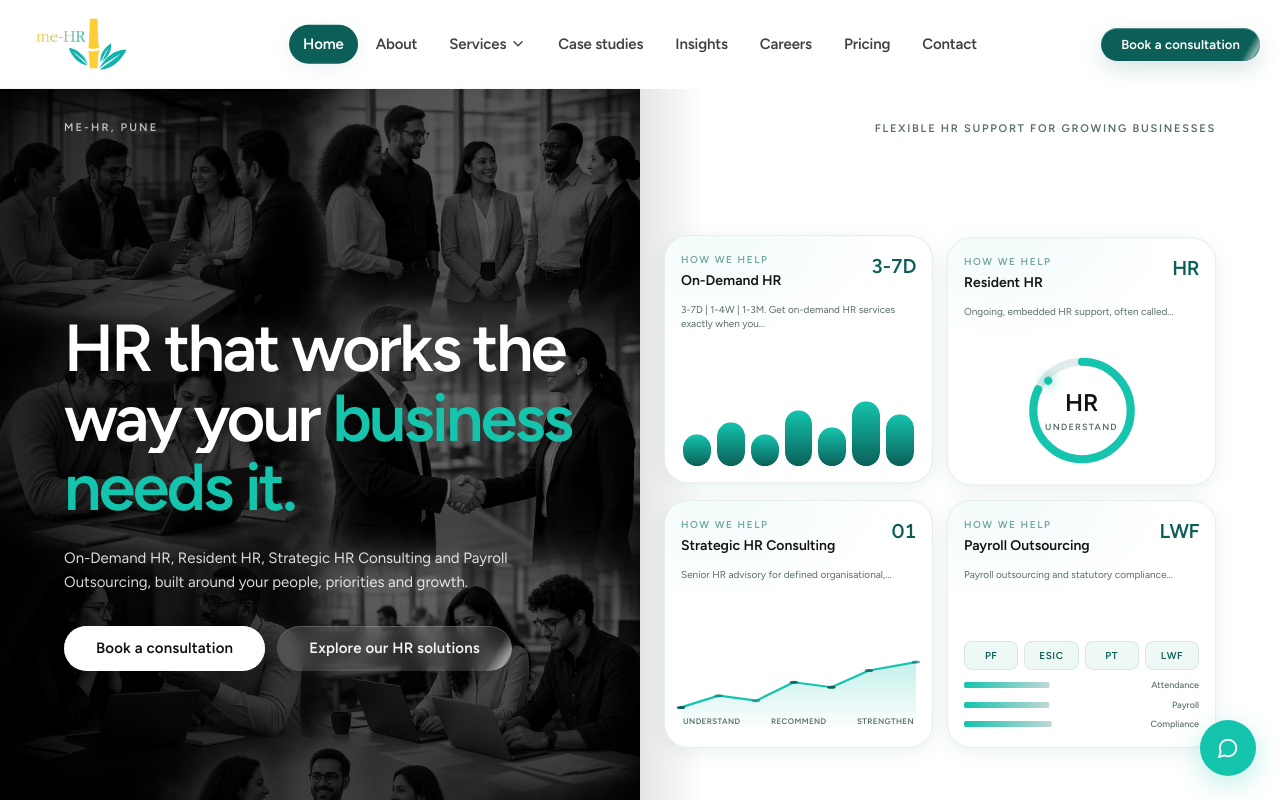
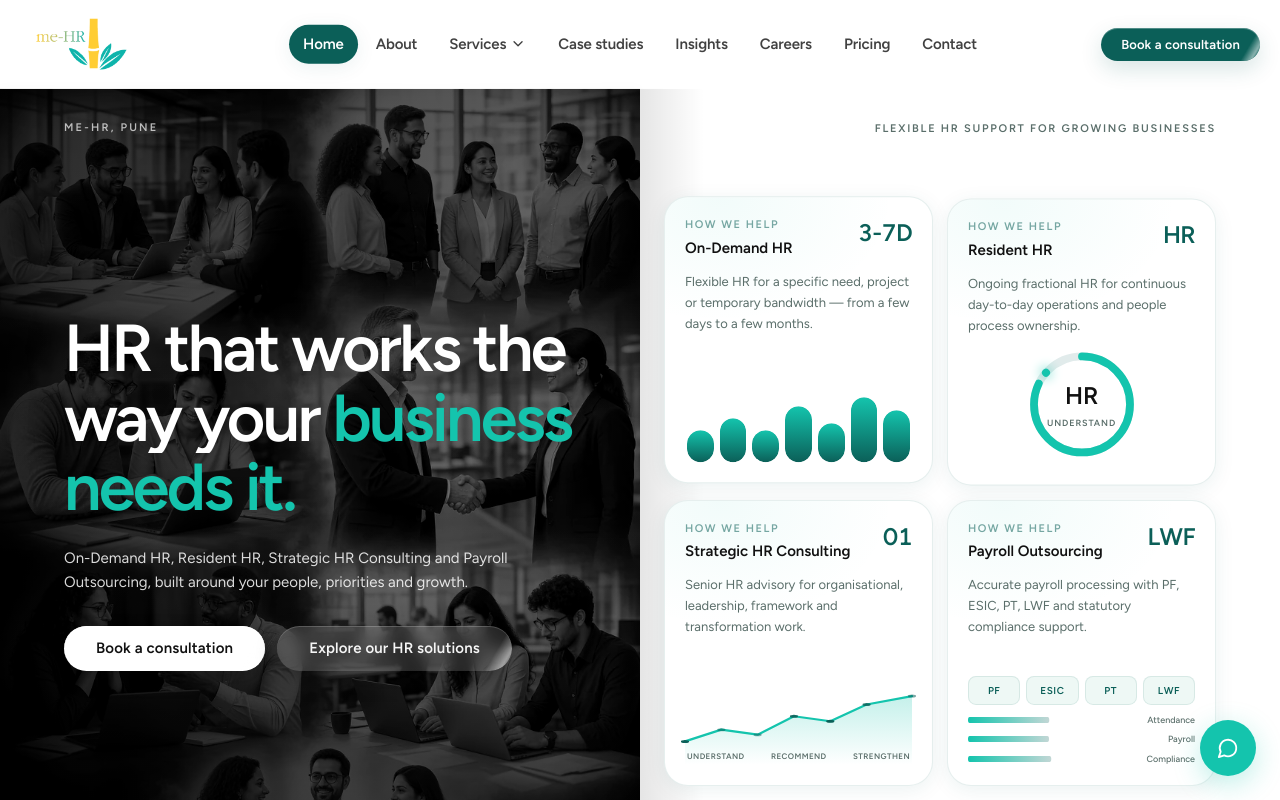
Before and after one commit to rohan1207/me-hr-3rd-draft, a Next.js app: page / in a window 1280 px wide. Shown: the top 800 px of the page. Built offline with nearby package versions, Linux system fonts and the light colour scheme.

Commit message:
first commit

```diff
--- a/src/components/ui/HeroLiveCards.jsx
+++ b/src/components/ui/HeroLiveCards.jsx
@@ -1,7 +1,7 @@
 "use client";
 
 import { useEffect, useState } from "react";
-import { Link } from "@/components/compat/router";
+import { Link } from "react-router-dom";
 import { motion, useReducedMotion } from "framer-motion";
 import { homeContent, serviceModels } from "../../data/content";
 
@@ -44,13 +44,29 @@ function linePath(boost = 0) {
  }).join(" ");
 }
 
-function shortSubtitle(desc, max = 72) {
- if (!desc) return "";
- if (desc.length <= max) return desc;
- const cut = desc.slice(0, max);
- const lastSpace = cut.lastIndexOf(" ");
- return `${cut.slice(0, lastSpace > 40 ? lastSpace : max).trim()}...`;
-}
+/** Complete copy per card — never ellipsis-truncated mid-sentence */
+const CARD_COPY = {
+ "on-demand": {
+ mobile: "HR support for a set stretch — days, weeks or months.",
+ desktop:
+ "Flexible HR for a specific need, project or temporary bandwidth — from a few days to a few months.",
+ },
+ retainership: {
+ mobile: "Embedded HR for day-to-day people operations.",
+ desktop:
+ "Ongoing fractional HR for continuous day-to-day operations and people process ownership.",
+ },
+ strategic: {
+ mobile: "Senior advisory for defined people and org projects.",
+ desktop:
+ "Senior HR advisory for organisational, leadership, framework and transformation work.",
+ },
+ pagar: {
+ mobile: "Payroll with PF, ESIC and statutory compliance.",
+ desktop:
+ "Accurate payroll processing with PF, ESIC, PT, LWF and statutory compliance support.",
+ },
+};
 
 function GlassCard({
  children,
@@ -83,7 +99,7 @@ function GlassCard({
  }}
  aria-hidden
  />
- <div className="relative z-[1] flex h-full flex-col p-3.5 sm:p-4">{children}</div>
+ <div className="relative z-[1] flex h-full flex-col p-3 sm:p-4 lg:p-5">{children}</div>
  </>
  );
 
@@ -130,17 +146,17 @@ function GlassCard({
 function CardLabel({ eyebrow, title, value, suffix = "", theme = "dark" }) {
  const light = theme === "light";
  return (
- <div className="mb-3 flex items-start justify-between gap-2">
- <div>
+ <div className="mb-2 flex items-start justify-between gap-2 sm:mb-3">
+ <div className="min-w-0">
  <p
- className={`text-[9px] font-semibold uppercase tracking-[0.16em] sm:text-[10px] ${
+ className={`text-[9px] font-semibold uppercase tracking-[0.14em] sm:text-[10px] lg:text-[11px] ${
  light ? "text-mehr-deep/55" : "text-white/45"
  }`}
  >
  {eyebrow}
  </p>
  <p
- className={`mt-1 font-sans text-[13px] font-semibold sm:text-sm ${
+ className={`mt-0.5 font-sans text-[12px] font-semibold leading-snug sm:mt-1 sm:text-[14px] lg:text-[15px] ${
  light ? "text-mehr-ink" : "text-white"
  }`}
  >
@@ -148,12 +164,14 @@ function CardLabel({ eyebrow, title, value, suffix = "", theme = "dark" }) {
  </p>
  </div>
  <p
- className={`font-sans text-lg font-semibold tabular-nums tracking-tight sm:text-xl ${
+ className={`shrink-0 whitespace-nowrap font-sans text-base font-semibold tabular-nums tracking-tight sm:text-xl lg:text-2xl ${
  light ? "text-mehr-deep" : "text-white"
  }`}
  >
  {value}
- <span className={`text-sm ${light ? "text-mehr-mist" : "text-white/55"}`}>{suffix}</span>
+ <span className={`text-xs sm:text-sm ${light ? "text-mehr-mist" : "text-white/55"}`}>
+ {suffix}
+ </span>
  </p>
  </div>
  );
@@ -204,23 +222,23 @@ function HiringBars({ active, reduce, theme = "dark" }) {
 }
 
 function RetentionRing({ active, reduce, centerValue, centerLabel, theme = "dark" }) {
- const r = 42;
+ const r = 40;
  const c = 2 * Math.PI * r;
  const pct = active ? 0.94 : 0.86;
  const offset = c * (1 - pct);
  const light = theme === "light";
 
  return (
- <div className="relative mx-auto mt-auto flex aspect-square w-[58%] max-w-[6.5rem] items-center justify-center sm:max-w-[7.25rem]">
+ <div className="relative mx-auto mt-auto flex aspect-square w-[62%] max-w-[7rem] items-center justify-center sm:max-w-[7.5rem]">
  <svg viewBox="0 0 100 100" className="h-full w-full -rotate-90">
- <circle cx="50" cy="50" r={r} fill="none" stroke={light ? "rgba(11,95,88,0.12)" : "rgba(255,255,255,0.1)"} strokeWidth="7" />
+ <circle cx="50" cy="50" r={r} fill="none" stroke={light ? "rgba(11,95,88,0.12)" : "rgba(255,255,255,0.1)"} strokeWidth="6.5" />
  <motion.circle
  cx="50"
  cy="50"
  r={r}
  fill="none"
  stroke={TEAL}
- strokeWidth="7"
+ strokeWidth="6.5"
  strokeLinecap="round"
  strokeDasharray={c}
  animate={
@@ -237,15 +255,19 @@ function RetentionRing({ active, reduce, centerValue, centerLabel, theme = "dark
  }
  />
  </svg>
- <div className="absolute inset-0 flex flex-col items-center justify-center px-2 text-center">
+ <div className="absolute inset-[18%] flex flex-col items-center justify-center text-center">
  <motion.span
- className={`font-sans text-xl font-semibold tabular-nums sm:text-2xl ${light ? "text-mehr-ink" : "text-white"}`}
+ className={`font-sans text-lg font-semibold leading-none tabular-nums sm:text-2xl ${light ? "text-mehr-ink" : "text-white"}`}
  animate={reduce ? undefined : { scale: active ? [1, 1.04, 1] : [1, 1.02, 1] }}
  transition={{ duration: active ? 1.6 : 3.2, repeat: Infinity, ease: "easeInOut" }}
  >
  {centerValue}
  </motion.span>
- <span className={`mt-0.5 text-[9px] font-semibold uppercase tracking-[0.14em] ${light ? "text-mehr-mist" : "text-white/40"}`}>
+ <span
+ className={`mt-1 max-w-full text-[8px] font-semibold uppercase leading-tight tracking-[0.04em] sm:mt-1.5 sm:text-[9px] sm:tracking-[0.1em] ${
+ light ? "text-mehr-mist" : "text-white/40"
+ }`}
+ >
  {centerLabel}
  </span>
  </div>
@@ -257,7 +279,7 @@ function RetentionRing({ active, reduce, centerValue, centerLabel, theme = "dark
  aria-hidden
  >
  <span
- className="absolute left-1/2 top-[8%] h-2 w-2 -translate-x-1/2 rounded-full"
+ className="absolute left-1/2 top-[7%] h-1.5 w-1.5 -translate-x-1/2 rounded-full sm:h-2 sm:w-2"
  style={{ background: TEAL, boxShadow: `0 0 12px ${TEAL}` }}
  />
  </motion.div>
@@ -320,11 +342,13 @@ function EngagementLine({ active, reduce, stepLabels, theme = "dark" }) {
  ))}
  </svg>
  <div
- className={`absolute bottom-1 left-0 right-0 flex justify-between px-0.5 text-[8px] font-semibold uppercase tracking-wider ${light ? "text-mehr-mist" : "text-white/35"}`}
+ className={`absolute bottom-0 left-0 right-0 flex justify-between gap-0.5 px-0 text-[6.5px] font-semibold uppercase leading-tight tracking-[0.02em] sm:bottom-1 sm:px-0.5 sm:text-[8px] sm:tracking-wider ${light ? "text-mehr-mist" : "text-white/35"}`}
  aria-hidden
  >
- {labels.slice(0, 4).map((label) => (
- <span key={label}>{label}</span>
+ {labels.slice(0, 3).map((label) => (
+ <span key={label} className="whitespace-nowrap">
+ {label}
+ </span>
  ))}
  </div>
  </div>
@@ -334,7 +358,7 @@ function EngagementLine({ active, reduce, stepLabels, theme = "dark" }) {
 const PAGAR_STATS = ["PF", "ESIC", "PT", "LWF"];
 const PAGAR_ROWS = ["Attendance", "Payroll", "Compliance"];
 const CARD_H =
- "h-full min-h-[9.75rem] sm:min-h-[12rem] md:min-h-[13.5rem] lg:min-h-[15.5rem]";
+ "h-full min-h-[10.25rem] sm:min-h-[12.5rem] md:min-h-[14rem] lg:min-h-[16.25rem]";
 
 function PayrollPulse({ active, reduce, stepLabel, theme = "dark" }) {
  const light = theme === "light";
@@ -454,7 +478,7 @@ export default function HeroLiveCards({ theme = "dark" }) {
  model: onDemand,
  path: onDemand.path || "/services/on-demand-hr",
  value: reduce ? ON_DEMAND_VALUES[0] : durationValue,
- body: `${ON_DEMAND_VALUES.join(" | ")}. ${shortSubtitle(onDemand.desc, 42)}`,
+ copy: CARD_COPY["on-demand"],
  visual: <HiringBars active={hover === 0} reduce={reduce} theme={theme} />,
  },
  {
@@ -464,7 +488,7 @@ export default function HeroLiveCards({ theme = "dark" }) {
  model: retainership,
  path: retainership.path || "/services/hr-retainership",
  value: "HR",
- body: shortSubtitle(retainership.desc, 52),
+ copy: CARD_COPY.retainership,
  visual: (
  <RetentionRing
  active={hover === 1}
@@ -482,7 +506,7 @@ export default function HeroLiveCards({ theme = "dark" }) {
  model: strategic,
  path: strategic.path || "/services/strategic-consulting",
  value: reduce ? APPROACH_STEPS[0] : approachStep,
- body: shortSubtitle(strategic.desc, 52),
+ copy: CARD_COPY.strategic,
  visual: (
  <EngagementLine
  active={hover === 2}
@@ -499,7 +523,7 @@ export default function HeroLiveCards({ theme = "dark" }) {
  model: pagar,
  path: pagar.path || "/pagar",
  value: reduce ? PAGAR_STATS[0] : PAGAR_STATS[pagarStat],
- body: shortSubtitle(pagar.desc, 52),
+ copy: CARD_COPY.pagar,
  visual: <PayrollPulse active={hover === 3} reduce={reduce} stepLabel={pagarStat} theme={theme} />,
  },
  ];
@@ -538,11 +562,18 @@ export default function HeroLiveCards({ theme = "dark" }) {
  theme={theme}
  />
  <p
- className={`mb-2 line-clamp-2 text-[10px] leading-snug ${
- light ? "text-mehr-mist" : "text-white/45"
+ className={`mb-1.5 text-[10px] leading-snug sm:mb-2 sm:hidden ${
+ light ? "text-mehr-mist" : "text-white/50"
  }`}
  >
- {card.body}
+ {card.copy.mobile}
+ </p>
+ <p
+ className={`mb-2 hidden text-[12px] leading-snug sm:block lg:text-[13px] lg:leading-relaxed ${
+ light ? "text-mehr-mist" : "text-white/50"
+ }`}
+ >
+ {card.copy.desktop}
  </p>
  {card.visual}
  </GlassCard>
```
